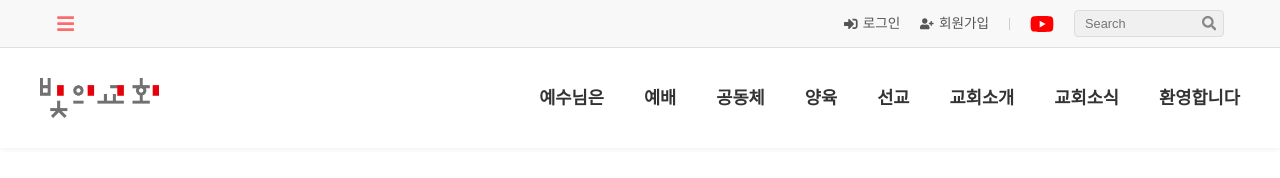
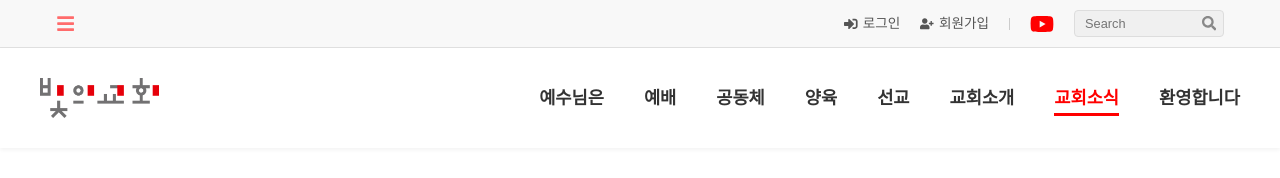
Before and after one commit to banny-suh/lightcc, a React (Vite) app: page /news in a window 1280 px wide. Shown: the top 178 px of the page. Built offline with nearby package versions, Linux system fonts and the light colour scheme.

Commit message:
feat: 선택된 메뉴 표시

```diff
--- a/src/components/Header.css
+++ b/src/components/Header.css
@@ -49,10 +49,17 @@
     color: #333;
     transition: color 0.3s ease;
     text-decoration: none;
+    padding-bottom: 5px;
+    position: relative;
 }
 
 .header__menu a:hover {
     color: var(--color-primary);
+}
+
+.header__menu a.active {
+    color: #ff0000;
+    border-bottom: 3px solid #ff0000;
 }
 
 .header__toggle {
--- a/src/components/Header.jsx
+++ b/src/components/Header.jsx
@@ -1,12 +1,17 @@
 import React, { useState } from 'react';
-import { Link } from 'react-router-dom';
+import { Link, useLocation } from 'react-router-dom';
 import './Header.css';
 
 const Header = () => {
   const [isMenuOpen, setIsMenuOpen] = useState(false);
+  const location = useLocation();
 
   const toggleMenu = () => {
     setIsMenuOpen(!isMenuOpen);
+  };
+
+  const isActive = (path) => {
+    return location.pathname === path;
   };
 
   return (
@@ -20,14 +25,14 @@ const Header = () => {
 
         <nav className={`header__nav ${isMenuOpen ? 'header__nav--open' : ''}`}>
           <ul className="header__menu">
-            <li><Link to="/jesus" onClick={() => setIsMenuOpen(false)}>예수님은</Link></li>
-            <li><Link to="/worship" onClick={() => setIsMenuOpen(false)}>예배</Link></li>
-            <li><Link to="/community" onClick={() => setIsMenuOpen(false)}>공동체</Link></li>
-            <li><Link to="/nurture" onClick={() => setIsMenuOpen(false)}>양육</Link></li>
-            <li><Link to="/mission" onClick={() => setIsMenuOpen(false)}>선교</Link></li>
-            <li><Link to="/intro" onClick={() => setIsMenuOpen(false)}>교회소개</Link></li>
-            <li><Link to="/news" onClick={() => setIsMenuOpen(false)}>교회소식</Link></li>
-            <li><Link to="/welcome" onClick={() => setIsMenuOpen(false)}>환영합니다</Link></li>
+            <li><Link to="/jesus" onClick={() => setIsMenuOpen(false)} className={isActive('/jesus') ? 'active' : ''}>예수님은</Link></li>
+            <li><Link to="/worship" onClick={() => setIsMenuOpen(false)} className={isActive('/worship') ? 'active' : ''}>예배</Link></li>
+            <li><Link to="/community" onClick={() => setIsMenuOpen(false)} className={isActive('/community') ? 'active' : ''}>공동체</Link></li>
+            <li><Link to="/nurture" onClick={() => setIsMenuOpen(false)} className={isActive('/nurture') ? 'active' : ''}>양육</Link></li>
+            <li><Link to="/mission" onClick={() => setIsMenuOpen(false)} className={isActive('/mission') ? 'active' : ''}>선교</Link></li>
+            <li><Link to="/intro" onClick={() => setIsMenuOpen(false)} className={isActive('/intro') ? 'active' : ''}>교회소개</Link></li>
+            <li><Link to="/news" onClick={() => setIsMenuOpen(false)} className={isActive('/news') ? 'active' : ''}>교회소식</Link></li>
+            <li><Link to="/welcome" onClick={() => setIsMenuOpen(false)} className={isActive('/welcome') ? 'active' : ''}>환영합니다</Link></li>
           </ul>
         </nav>
 
```
